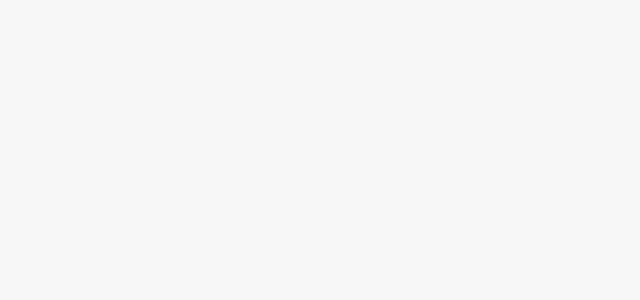
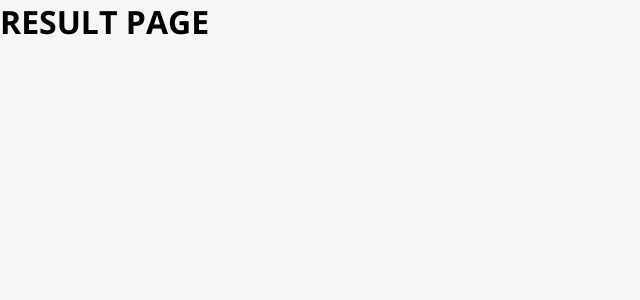
Before and after one commit to romulomelendez/fact-checker-app_TCC, a React (Vite) app: page /results/1 in a window 1280 px wide. Shown: the top 300 px of the page, without its empty margins (0-640 px from the left). Built offline with nearby package versions, Linux system fonts and the light colour scheme.

Commit message:
result page route is running

```diff
--- a/src/App.tsx
+++ b/src/App.tsx
@@ -17,6 +17,6 @@ export const App: React.FC = () =>
         <Routes>
             <Route path="/" element={ <SearchPage /> } />
             <Route path="/hotnews" element={ <HotNews /> } />
-            <Route path="/results/:seacrh" element={ <Results /> } />
+            <Route path="/results/:search" element={ <Results /> } />
         </Routes>
     </BrowserRouter>
--- a/src/pages/Results/index.tsx
+++ b/src/pages/Results/index.tsx
@@ -6,9 +6,9 @@ export const Results: React.FC = () => {
 
     return (
         <>
-
+            <h1>RESULT PAGE</h1>
             {
-
+                console.log(search)
             }
 
         </>
```
